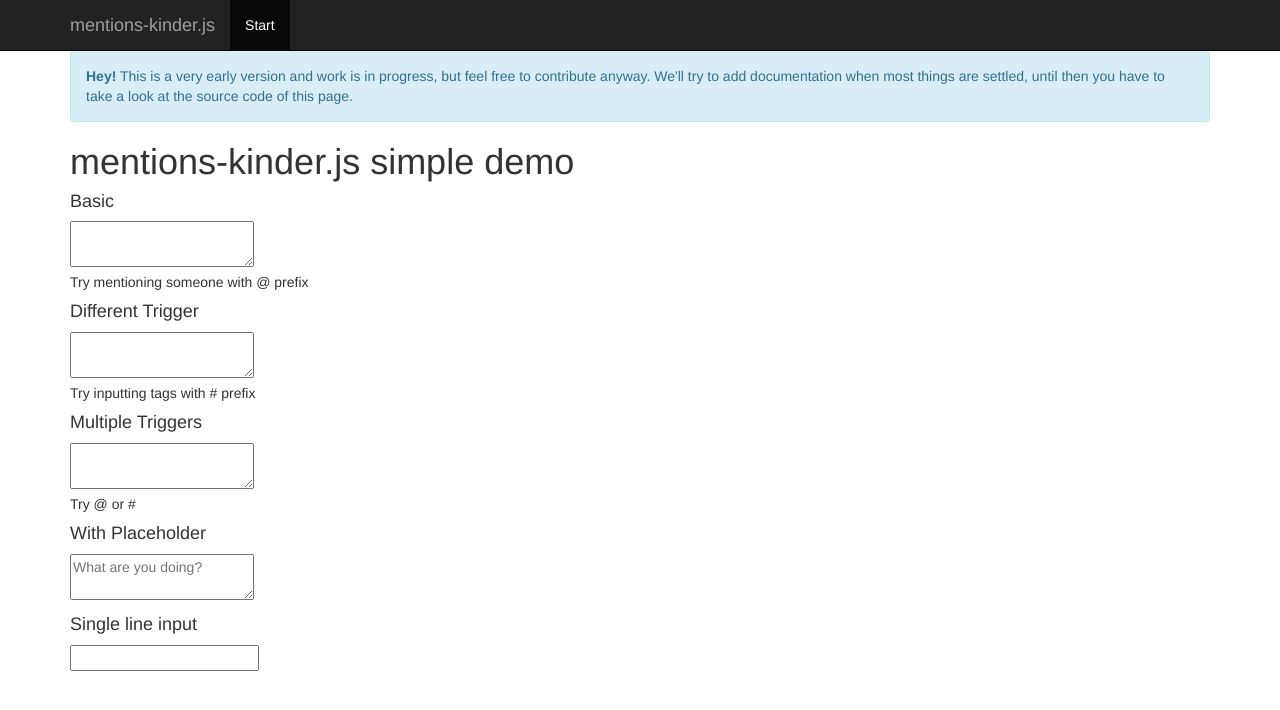
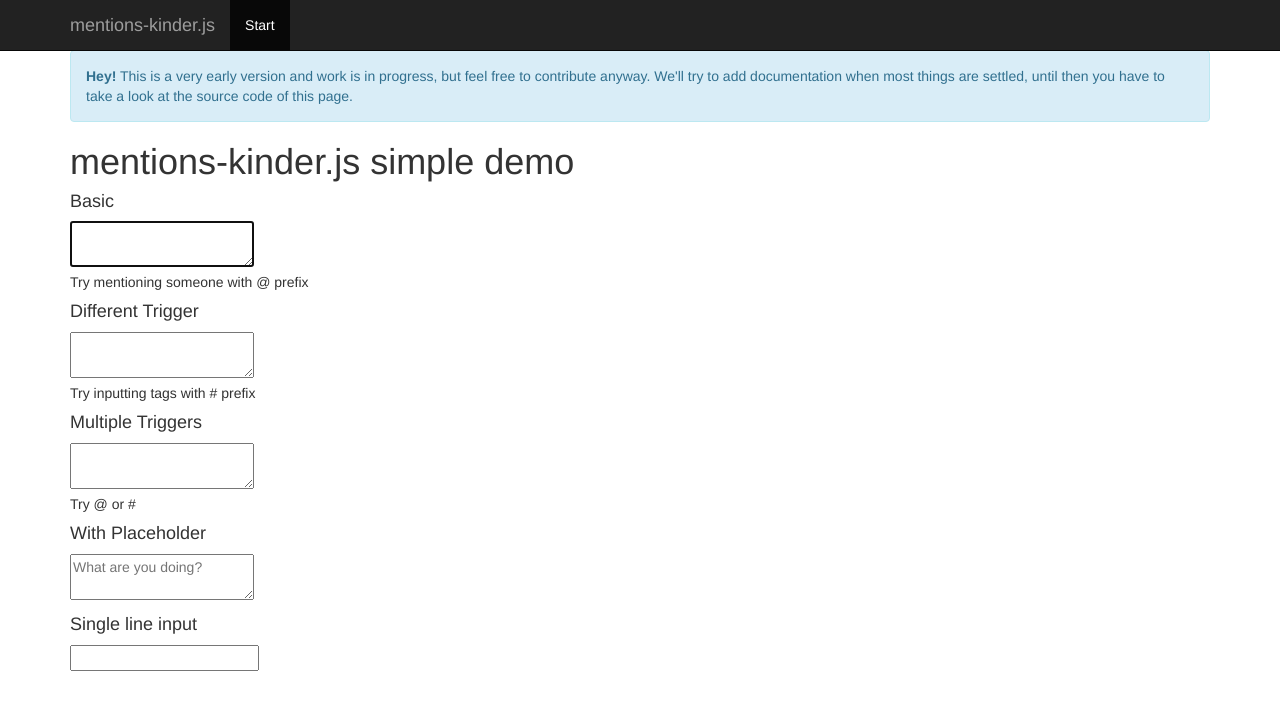
Before and after one commit to mixxt/mentions-kinder.js, a Jekyll site: the page built from index.html, in a window 1280 px wide. Shown: the top 710 px of the page. Built offline with Jekyll 4.4.1, drawn with Linux system fonts in a browser that asks for light colours; nearby versions of some CDN libraries; Markdown is read by kramdown in place of the engine named in the settings.

Commit message:
Use version 0.1.0-beta4

```diff
--- a/index.html
+++ b/index.html
@@ -10,7 +10,7 @@ title: mentions-kinder.js simple demo
 <h1>{{page.title}}</h1>
 
 <h4>Basic</h4>
-<textarea class="simple"></textarea>
+<textarea class="simple" autofocus="autofocus"></textarea>
 <p>Try mentioning someone with @ prefix</p>
 <h4>Different Trigger</h4>
 <textarea class="tags"></textarea>
```
Also changed, not shown: dist/mentions-kinder.min.js.
